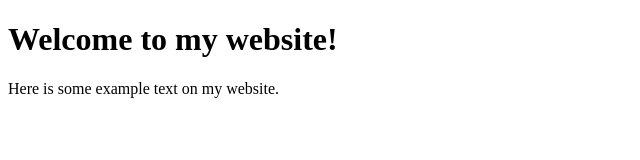
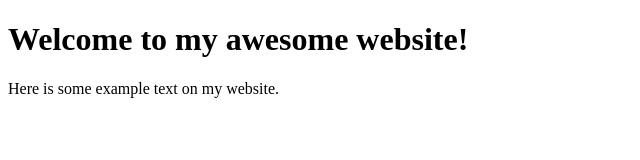
Before and after one commit to daviddg14/static-site, a plain HTML site: page index.html in a window 1280 px wide. Shown: the whole page, without its empty margins (0-640 px from the left). Drawn offline with Linux system fonts and the light colour scheme.

Commit message:
Briefly updating website

```diff
--- a/index.html
+++ b/index.html
@@ -1,19 +1,7 @@
 <!DOCTYPE html>
 <html lang="en">
-<head>
-    <meta charset="UTF-8">
-    <meta name="viewport" content="width=device-width, initial-scale=1.0">
-    <title>Welcome to My Website</title>
-</head>
 <body>
-
-    <header>
-        <h1>Welcome to my website!</h1>
-    </header>
-
-    <section>
-        <p>Here is some example text on my website.</p>
-    </section>
-
+    <h1>Welcome to my awesome website!</h1>
+    <p>Here is some example text on my website.</p>
 </body>
 </html>
```
